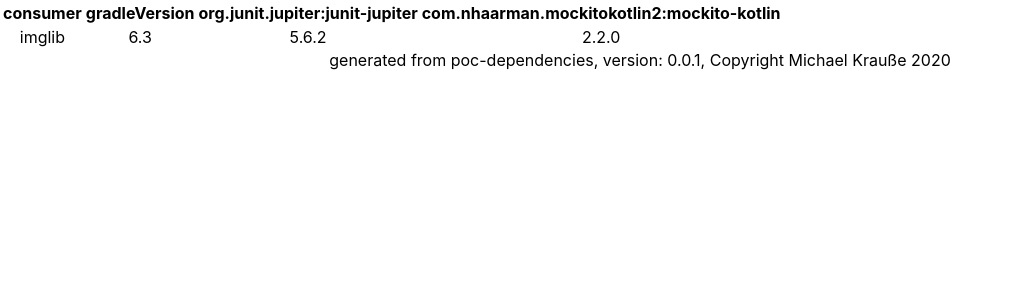
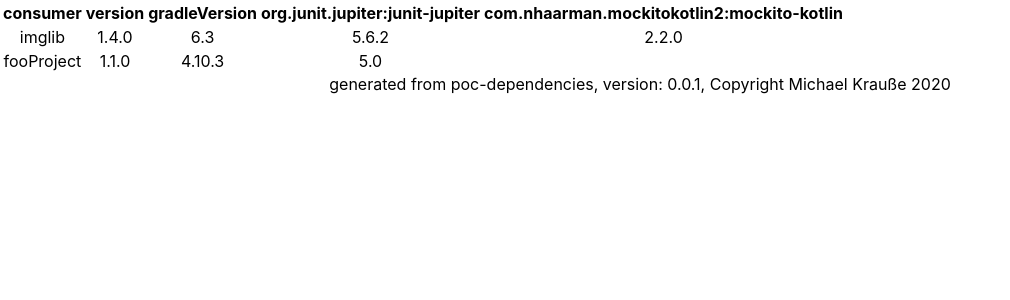
Before and after one commit to ehmkah/don-scannero, a React (Create React App) app in the folder poc_dependency_gui/: page / in a window 1280 px wide. Shown: the top 300 px of the page, without its empty margins (0-1010 px from the left). Built offline with nearby package versions, Linux system fonts and the light colour scheme.

Commit message:
foo data

```diff
--- a/poc_dependency_gui/src/Overview.js
+++ b/poc_dependency_gui/src/Overview.js
@@ -13,7 +13,6 @@ class Overview extends React.Component {
             keys: ["gradleVersion", "org.junit.jupiter:junit-jupiter", "com.nhaarman.mockitokotlin2:mockito-kotlin"],
             "content": content.content
         };
-
     }
 
     renderConsumer(element, displayKeys) {
@@ -24,6 +23,7 @@ class Overview extends React.Component {
         const headline = this.state.keys.map((element) => <th>{element}</th>);
         const content = this.state.content.map((element) => <tr>
             <td>{element.projectName}</td>
+            <td>{element.version}</td>
             {this.renderConsumer(element, this.state.keys)}</tr>)
         return (
             <div>
@@ -31,6 +31,7 @@ class Overview extends React.Component {
                     <thead>
                     <tr>
                         <th>consumer</th>
+                        <th>version</th>
                         {headline}
                     </tr>
                     </thead>
--- a/poc_dependency_gui/src/data/data.json
+++ b/poc_dependency_gui/src/data/data.json
@@ -9,6 +9,15 @@
         "org.junit.jupiter:junit-jupiter": "5.6.2",
         "com.nhaarman.mockitokotlin2:mockito-kotlin": "2.2.0"
       }
+    },
+
+    {
+      "projectName": "fooProject",
+      "version": "1.1.0",
+      "directDependencies": {
+        "gradleVersion": "4.10.3",
+        "org.junit.jupiter:junit-jupiter": "5.0"
+      }
     }
   ]
 }
```
Also changed, not shown: 1 other file (tests, documents, lock files or other folders).
